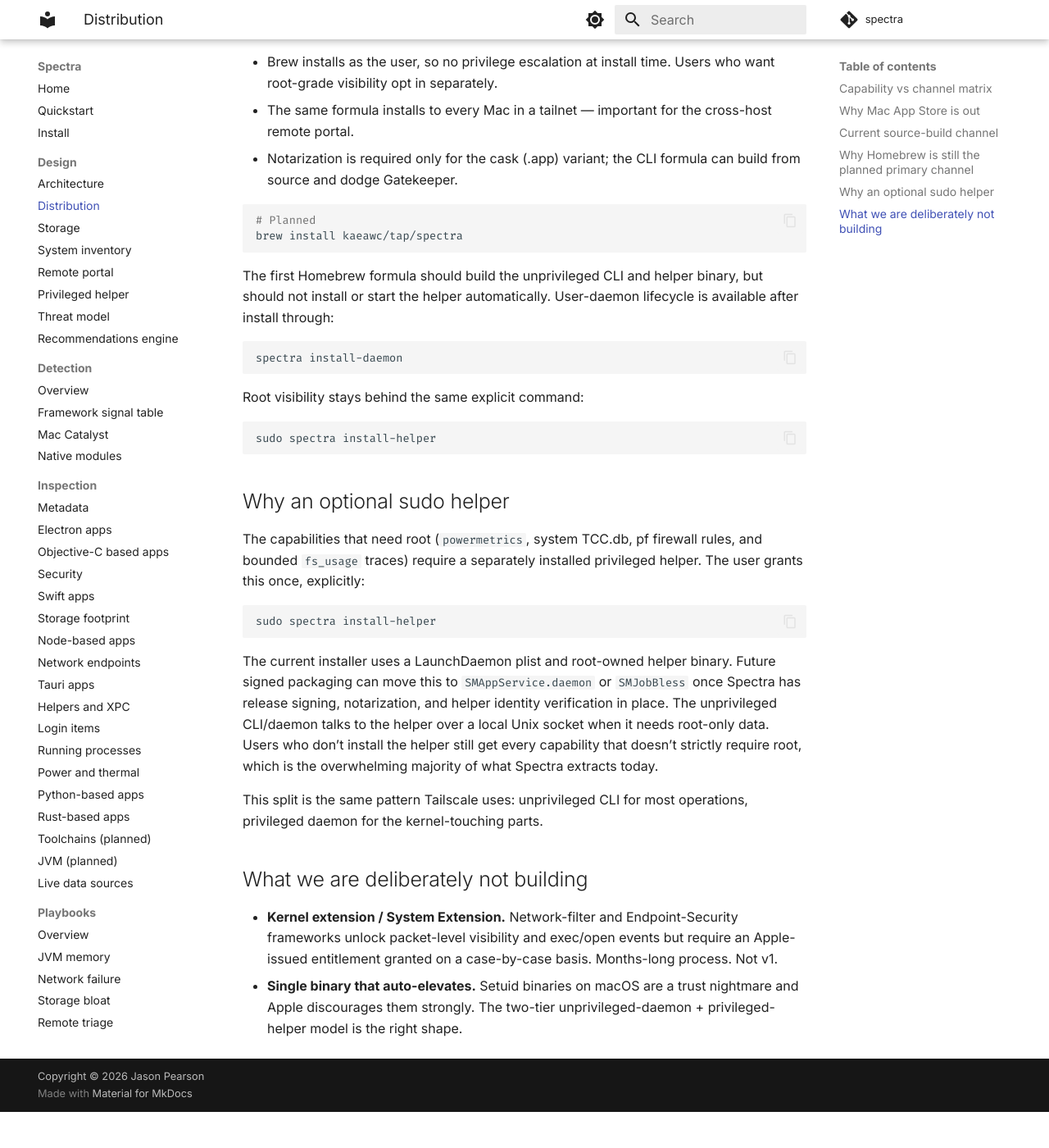
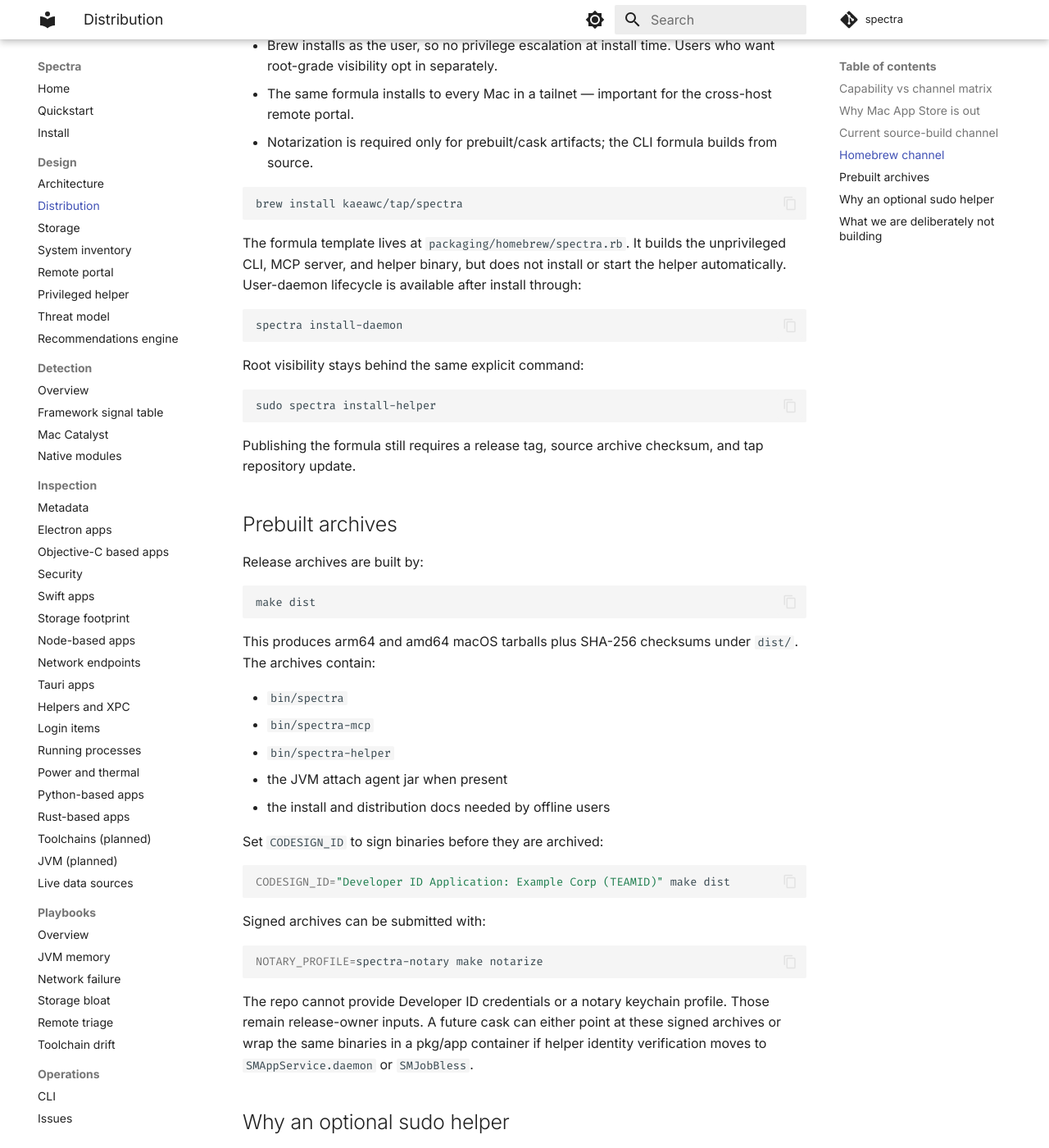
Before and after one commit to kaeawc/spectra, an MkDocs documentation site: the page built from docs/design/distribution.md, in a window 1280 px wide and 1400 px high, scrolled down 2555 px. Shown: the whole window at 82% size. Built offline with MkDocs 1.6.1 and Material for MkDocs 9.7.7, drawn with Linux system fonts in a browser that asks for light colours; comment, search, counter and statistics services are not loaded; before the commit the page ends 3911 px from its top, so only the background shows below that; some of the changed text lies outside the part shown.

Commit message:
Add distribution packaging

````diff
--- a/docs/design/distribution.md
+++ b/docs/design/distribution.md
@@ -3,8 +3,8 @@
 Each macOS distribution channel imposes a different ceiling on what
 Spectra can do. This page captures the analysis behind the current
 **source build + optional LaunchDaemon helper** distribution path, the
-planned Homebrew/prebuilt release channels, and why the Mac App Store is
-out of scope for the full product.
+release packaging now present in-tree, and why the Mac App Store is out
+of scope for the full product.
 
 Today the supported path is:
 
@@ -26,7 +26,7 @@ sudo ./spectra install-helper
 
 ## Capability vs channel matrix
 
-| Capability | MAS | Source build | Homebrew CLI (planned) | Prebuilt archive/cask (planned) |
+| Capability | MAS | Source build | Homebrew CLI | Prebuilt archive/cask |
 |---|---|---|---|---|
 | Static inspection of `/Applications` | partial | ✓ | ✓ | ✓ |
 | Read other users' app data | ✗ (sandbox) | ✓ | ✓ | ✓ |
@@ -78,7 +78,7 @@ honest while the product surface is still changing quickly:
 This is intentionally less polished than a signed release package, but it
 matches the implemented code path and keeps root installation explicit.
 
-## Why Homebrew is still the planned primary channel
+## Homebrew channel
 
 - Developer-shaped tools live there. Krit, Tailscale CLI, Datadog Agent,
   1Password CLI all use it.
@@ -86,17 +86,17 @@ matches the implemented code path and keeps root installation explicit.
   Users who want root-grade visibility opt in separately.
 - The same formula installs to every Mac in a tailnet — important for the
   cross-host remote portal.
-- Notarization is required only for the cask (.app) variant; the CLI
-  formula can build from source and dodge Gatekeeper.
+- Notarization is required only for prebuilt/cask artifacts; the CLI
+  formula builds from source.
 
 ```bash
-# Planned
 brew install kaeawc/tap/spectra
 ```
 
-The first Homebrew formula should build the unprivileged CLI and helper
-binary, but should not install or start the helper automatically.
-User-daemon lifecycle is available after install through:
+The formula template lives at `packaging/homebrew/spectra.rb`. It builds
+the unprivileged CLI, MCP server, and helper binary, but does not install
+or start the helper automatically. User-daemon lifecycle is available
+after install through:
 
 ```bash
 spectra install-daemon
@@ -107,6 +107,44 @@ Root visibility stays behind the same explicit command:
 ```bash
 sudo spectra install-helper
 ```
+
+Publishing the formula still requires a release tag, source archive
+checksum, and tap repository update.
+
+## Prebuilt archives
+
+Release archives are built by:
+
+```bash
+make dist
+```
+
+This produces arm64 and amd64 macOS tarballs plus SHA-256 checksums under
+`dist/`. The archives contain:
+
+- `bin/spectra`
+- `bin/spectra-mcp`
+- `bin/spectra-helper`
+- the JVM attach agent jar when present
+- the install and distribution docs needed by offline users
+
+Set `CODESIGN_ID` to sign binaries before they are archived:
+
+```bash
+CODESIGN_ID="Developer ID Application: Example Corp (TEAMID)" make dist
+```
+
+Signed archives can be submitted with:
+
+```bash
+NOTARY_PROFILE=spectra-notary make notarize
+```
+
+The repo cannot provide Developer ID credentials or a notary keychain
+profile. Those remain release-owner inputs. A future cask can either
+point at these signed archives or wrap the same binaries in a pkg/app
+container if helper identity verification moves to
+`SMAppService.daemon` or `SMJobBless`.
 
 ## Why an optional sudo helper
 
````
Also changed, not shown: docs/install.md (+33 -4 lines), 5 other files.
